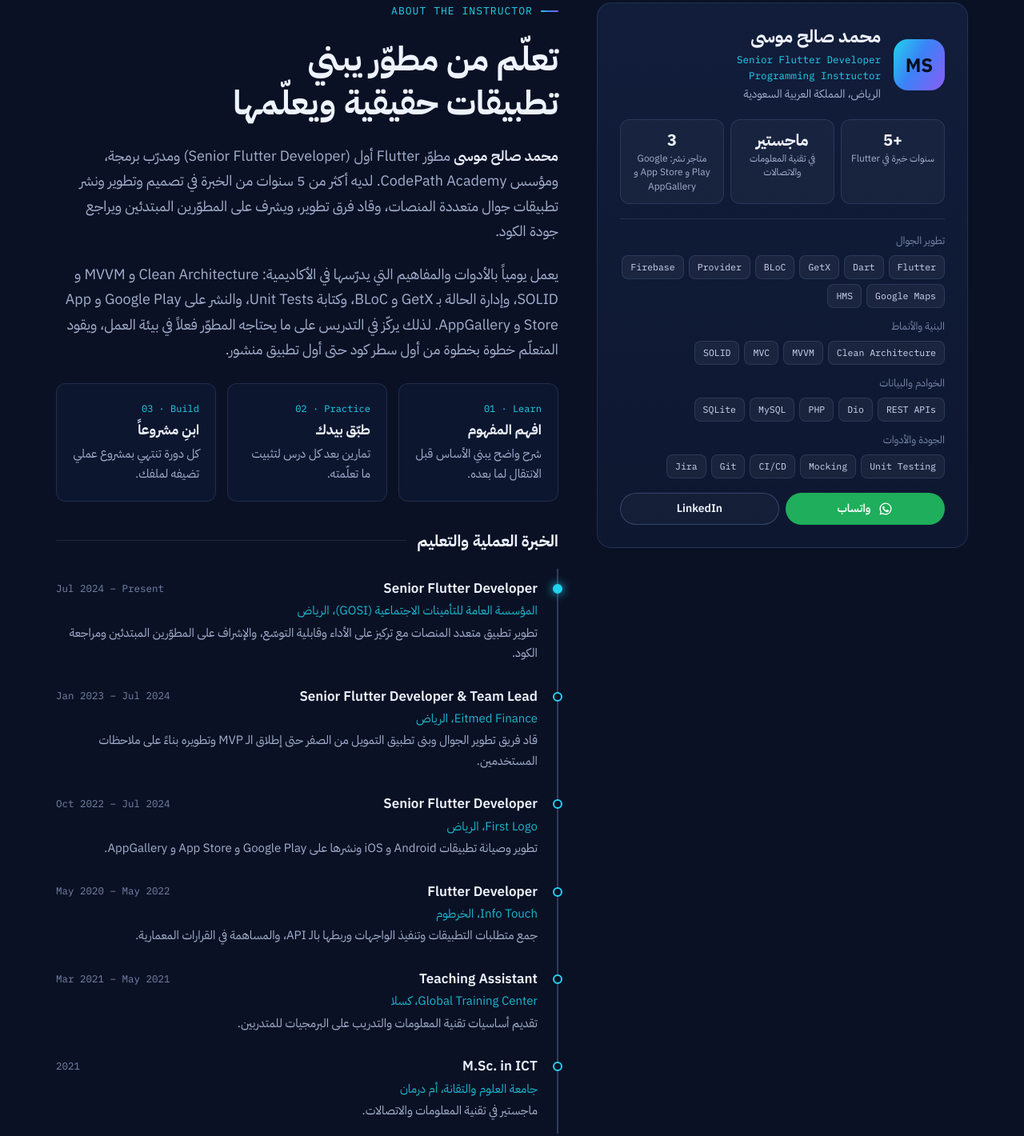
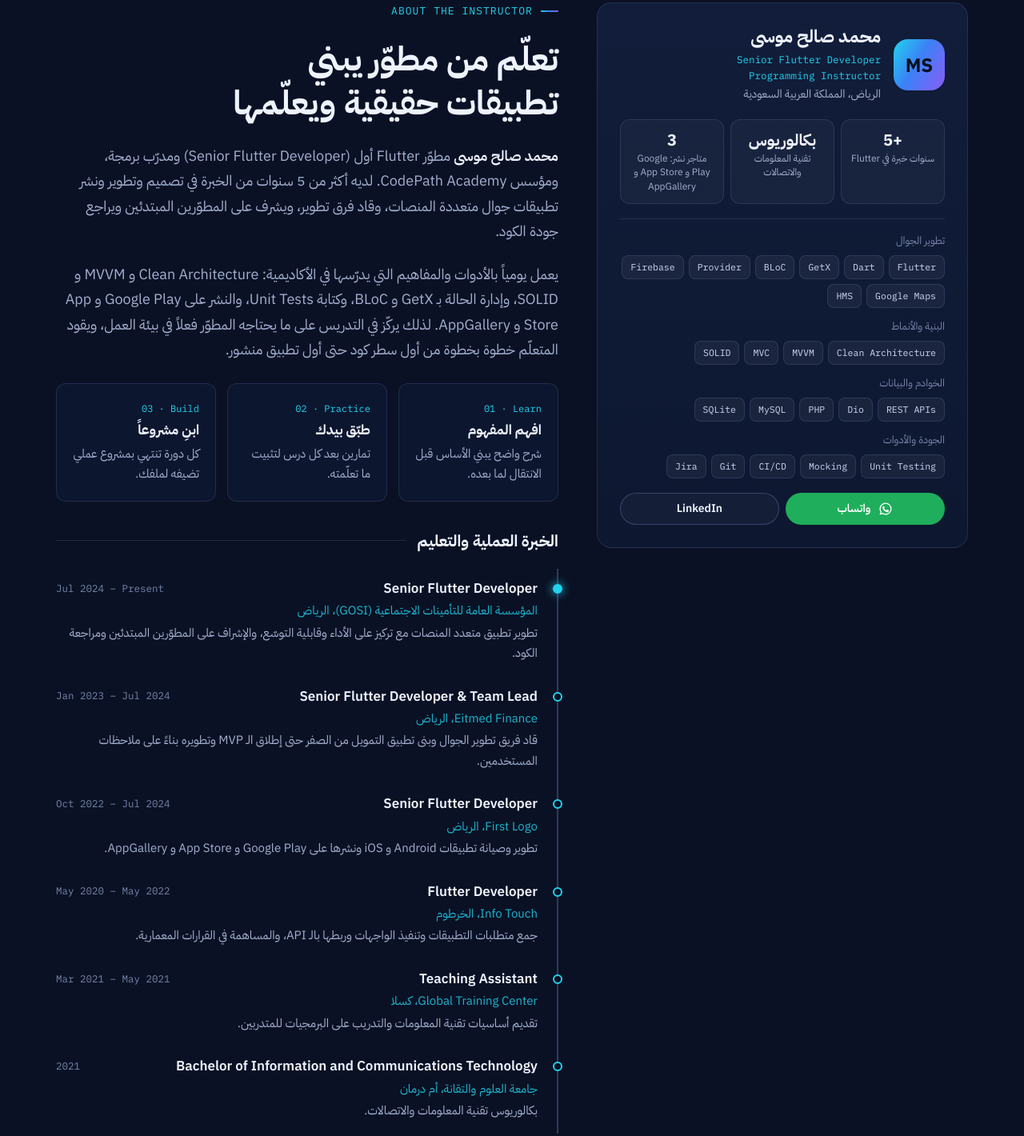
Before and after one commit to gargorey/codepath-academy, a plain HTML site: page index.html in a window 1280 px wide. Shown: the part 873-2293 px from the top of the page at 80% size. Drawn offline with Linux system fonts and the light colour scheme.

Commit message:
Change instructor degree to Bachelor of Information and Communications Technology
Co-Authored-By: Claude Opus 5.5 <noreply@anthropic.com>
Claude-Session: https://claude.ai/code/session_01KhWuEkuoMM9GHrAXbyQhYn

```diff
--- a/index.html
+++ b/index.html
@@ -467,7 +467,7 @@ dialog[open]{animation:rise .3s both}
       </div>
       <div class="kpis">
         <div class="kpi"><b dir="ltr">5+</b><small data-i18n="kpi1">سنوات خبرة في Flutter</small></div>
-        <div class="kpi"><b data-i18n="kpi2v">ماجستير</b><small data-i18n="kpi2">في تقنية المعلومات والاتصالات</small></div>
+        <div class="kpi"><b data-i18n="kpi2v">بكالوريوس</b><small data-i18n="kpi2">تقنية المعلومات والاتصالات</small></div>
         <div class="kpi"><b dir="ltr">3</b><small data-i18n="kpi3">متاجر نشر: Google Play و App Store و AppGallery</small></div>
       </div>
       <ul class="skills" id="skills"></ul>
@@ -699,8 +699,8 @@ const EXPERIENCE = [
     note:{ar:"جمع متطلبات التطبيقات وتنفيذ الواجهات وربطها بالـ API، والمساهمة في القرارات المعمارية.", en:"Gathered requirements, built UIs and API integrations, and contributed to architecture decisions."} },
   { role:"Teaching Assistant", org:{ar:"Global Training Center، كسلا", en:"Global Training Center, Kassala"}, date:"Mar 2021 – May 2021",
     note:{ar:"تقديم أساسيات تقنية المعلومات والتدريب على البرمجيات للمتدربين.", en:"Delivered IT basics and software training to participants."} },
-  { role:"M.Sc. in ICT", org:{ar:"جامعة العلوم والتقانة، أم درمان", en:"University of Science and Technology, Omdurman"}, date:"2021",
-    note:{ar:"ماجستير في تقنية المعلومات والاتصالات.", en:"Master's degree in Information and Communications Technology."} }
+  { role:"Bachelor of Information and Communications Technology", org:{ar:"جامعة العلوم والتقانة، أم درمان", en:"University of Science and Technology, Omdurman"}, date:"2021",
+    note:{ar:"بكالوريوس تقنية المعلومات والاتصالات.", en:"Bachelor's degree in Information and Communications Technology."} }
 ];
 
 const APPS = [
@@ -773,7 +773,7 @@ const EN = {
   heroLead:"Practical online learning, step by step, with real projects. From programming basics to publishing Flutter apps on the stores, with the technical terms you'll actually use at work.",
   heroBtn1:"Explore courses", heroBtn2:"Meet the instructor",
   name:"Mohammed Salih Musa", location:"Riyadh, Saudi Arabia",
-  kpi1:"years of Flutter experience", kpi2v:"M.Sc.", kpi2:"in Information & Communications Technology", kpi3:"app stores: Google Play, App Store, AppGallery",
+  kpi1:"years of Flutter experience", kpi2v:"Bachelor's", kpi2:"Information and Communications Technology", kpi3:"app stores: Google Play, App Store, AppGallery",
   waInstructor:"WhatsApp",
   aboutTitle:"Learn from a developer who ships real apps",
   aboutP1:"<strong>Mohammed Salih Musa</strong> is a Senior Flutter Developer, programming instructor and the founder of CodePath Academy. He has more than 5 years of experience designing, building and releasing cross-platform mobile apps, has led development teams, and mentors junior developers through code reviews.",
```
